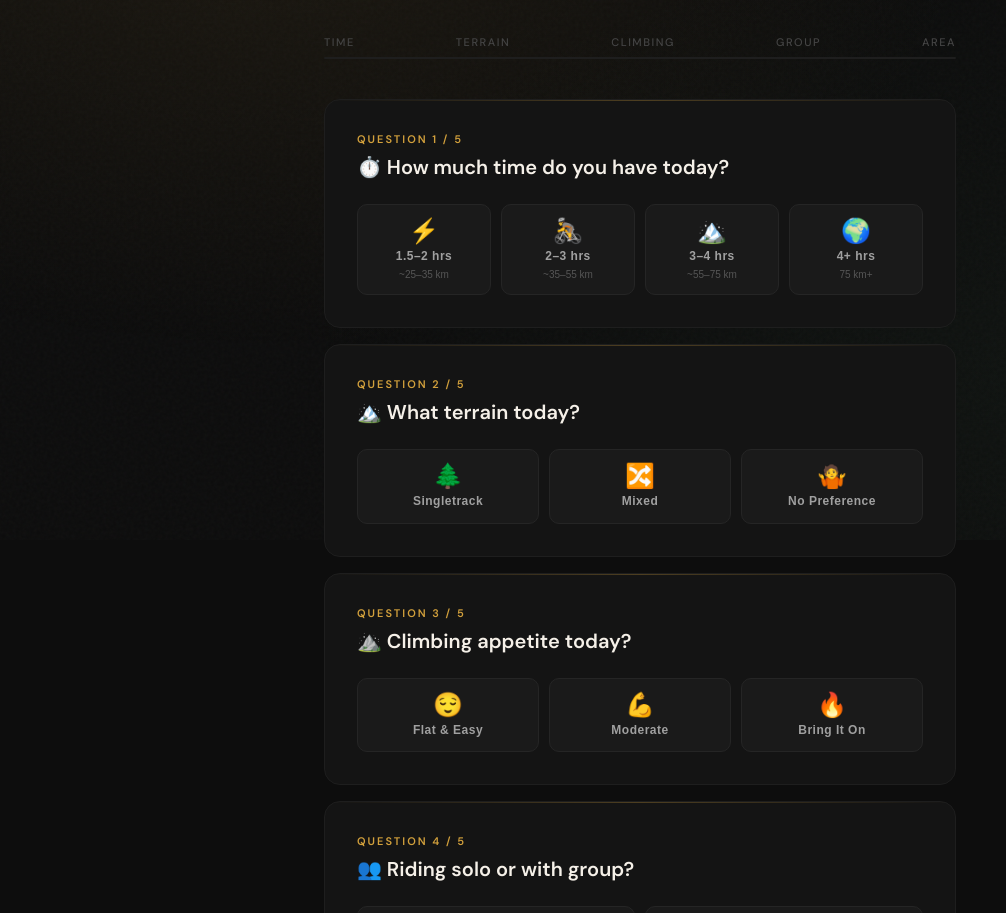
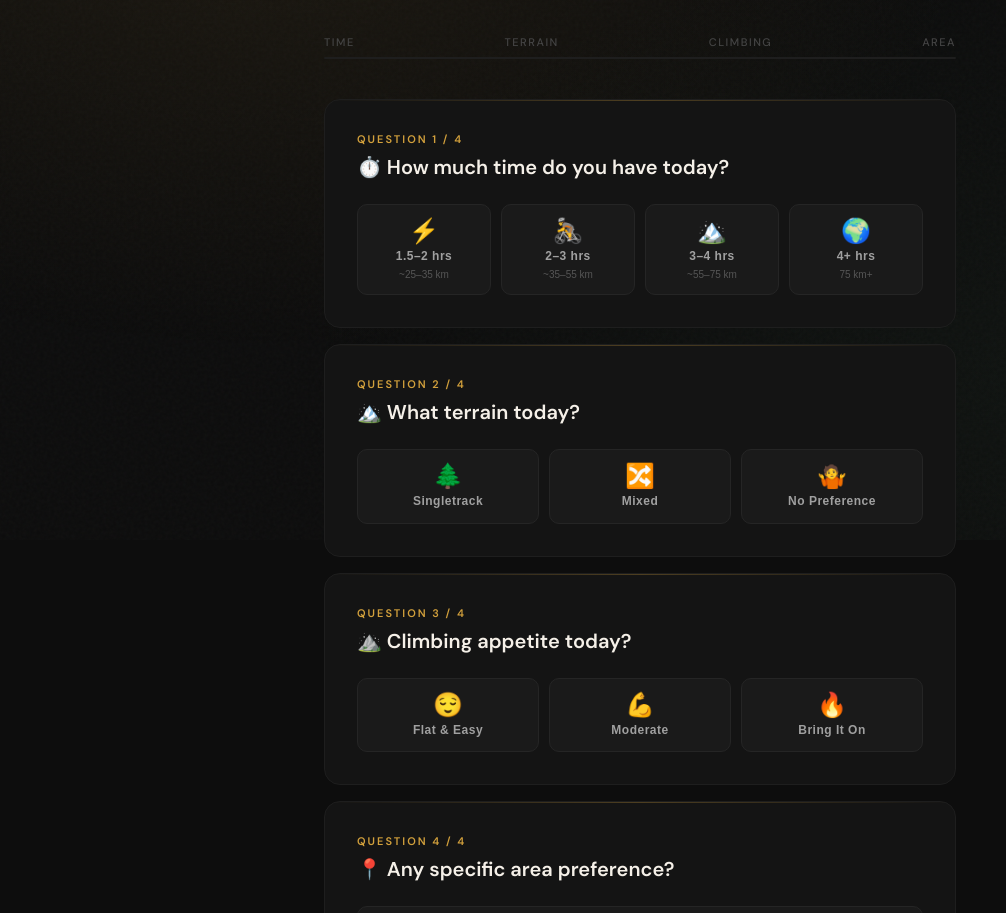
Before and after one commit to Orenlvy/the-perfect-ride, a React (Vite) app: page / in a window 1280 px wide. Shown: the part 260-1173 px from the top of the page, without its empty margins (0-1006 px from the left). Built offline with nearby package versions, Linux system fonts and the light colour scheme.

Commit message:
remove group question

```diff
--- a/src/App.jsx
+++ b/src/App.jsx
@@ -784,7 +784,7 @@ function OptionButton({ option, selected, onClick }) {
 function QuestionCard({ number, title, children, delay = 0 }) {
   return (
     <div className="question-card" style={{ animationDelay: `${delay}s` }}>
-      <div className="question-number">Question {number} / 5</div>
+      <div className="question-number">Question {number} / 4</div>
       <div className="question-title">{title}</div>
       {children}
     </div>
@@ -902,12 +902,11 @@ export default function App() {
     selections.time,
     selections.terrain,
     selections.climbing,
-    selections.group,
   ].filter(Boolean).length;
 
-  const progress = (completedCount / 4) * 100;
+  const progress = (completedCount / 3) * 100;
 
-  const canSubmit = selections.time && selections.terrain && selections.climbing && selections.group;
+  const canSubmit = selections.time && selections.terrain && selections.climbing;
 
   const handleSubmit = async () => {
     setScreen("loading");
@@ -994,7 +993,7 @@ export default function App() {
             <>
               <div className="progress-bar">
                 <div className="progress-labels">
-                  {["Time", "Terrain", "Climbing", "Group", "Area"].map((l, i) => (
+                  {["Time", "Terrain", "Climbing", "Area"].map((l, i) => (
                     <span
                       key={l}
                       className={`progress-label ${i < completedCount ? "active" : ""}`}
@@ -1047,20 +1046,7 @@ export default function App() {
                 </div>
               </QuestionCard>
 
-              <QuestionCard number={4} title="👥 Riding solo or with group?" delay={0.15}>
-                <div className="options-grid cols-2">
-                  {GROUP_OPTIONS.map(o => (
-                    <OptionButton
-                      key={o.id}
-                      option={o}
-                      selected={selections.group === o.id}
-                      onClick={v => setSelections(s => ({ ...s, group: v }))}
-                    />
-                  ))}
-                </div>
-              </QuestionCard>
-
-              <QuestionCard number={5} title="📍 Any specific area preference?" delay={0.2}>
+              <QuestionCard number={4} title="📍 Any specific area preference?" delay={0.15}>
                 <select
                   className="styled-select"
                   value={selections.area}
```
